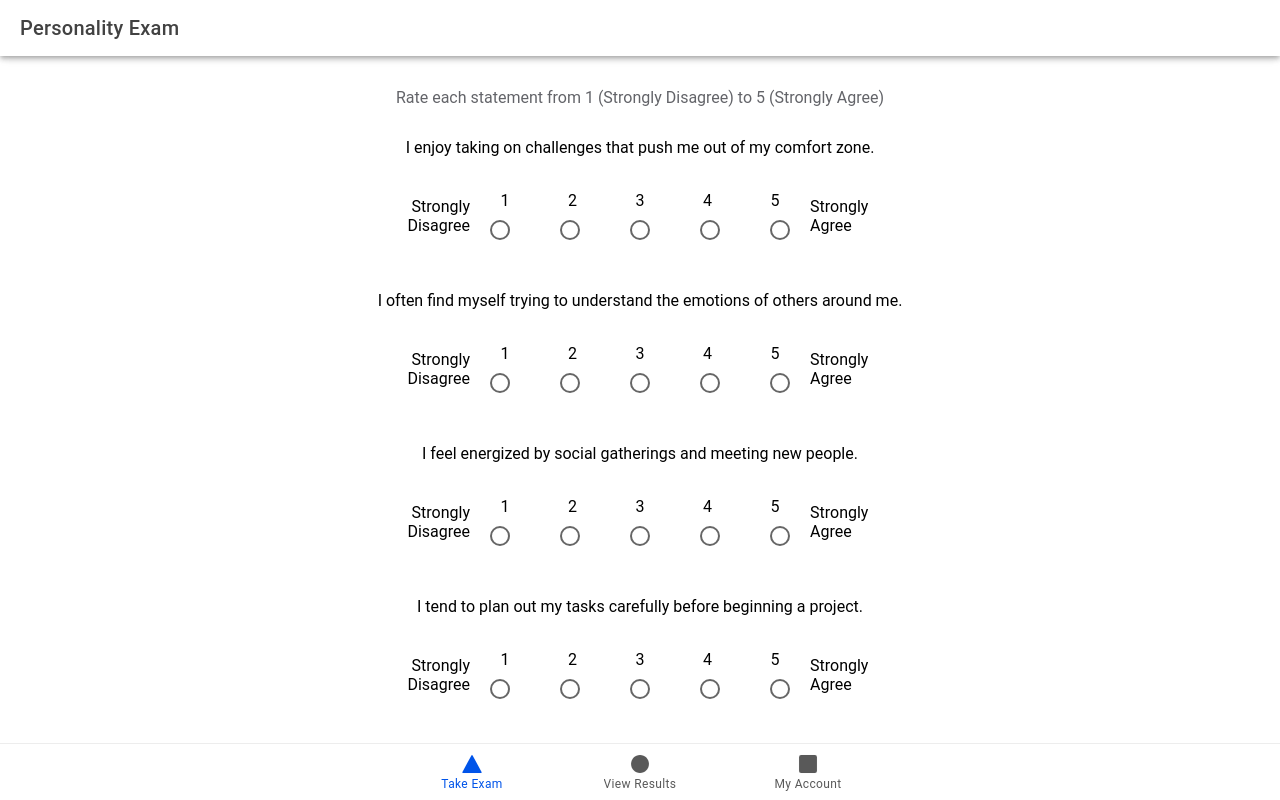
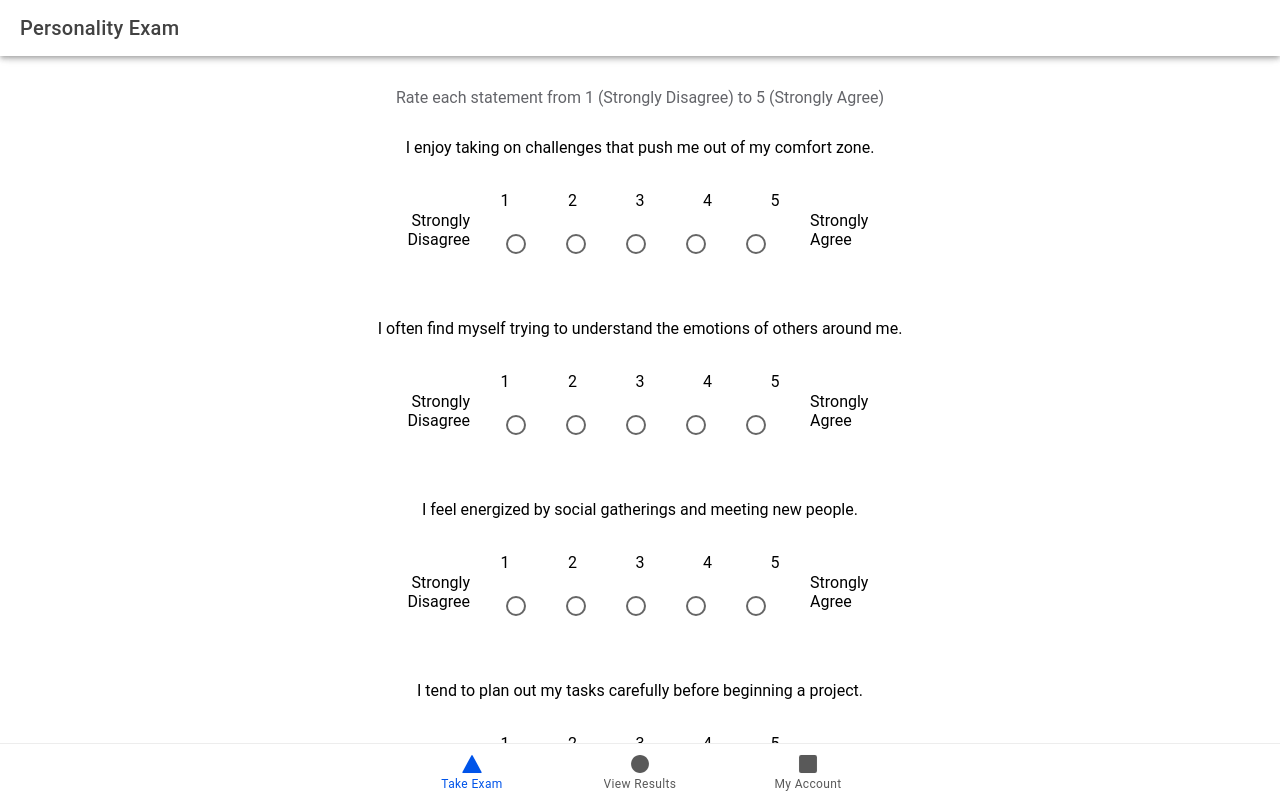
Before and after one commit to drauf727/Ionic-Personality, a React (Vite) app: page /tab1 in a window 1280 px wide. Built offline with nearby package versions, Linux system fonts and the light colour scheme.

Commit message:
fixed radio buttons

```diff
--- a/src/components/questions.tsx
+++ b/src/components/questions.tsx
@@ -109,11 +109,21 @@ export default function Questions() {
                                     justifyContent: 'space-between'
                                 }}
                             >
-                                <IonRadio value={1} />
-                                <IonRadio value={2} />
-                                <IonRadio value={3} />
-                                <IonRadio value={4} />
-                                <IonRadio value={5} />
+                                <IonItem lines="none">
+                                    <IonRadio slot="start" value={1} />
+                                </IonItem>
+                                <IonItem lines="none">
+                                    <IonRadio slot="start" value={2} />
+                                </IonItem>
+                                <IonItem lines="none">
+                                    <IonRadio slot="start" value={3} />
+                                </IonItem>
+                                <IonItem lines="none">
+                                    <IonRadio slot="start" value={4} />
+                                </IonItem>
+                                <IonItem lines="none">
+                                    <IonRadio slot="start" value={5} />
+                                </IonItem>
                             </IonRadioGroup>
                         </div>
 
```
